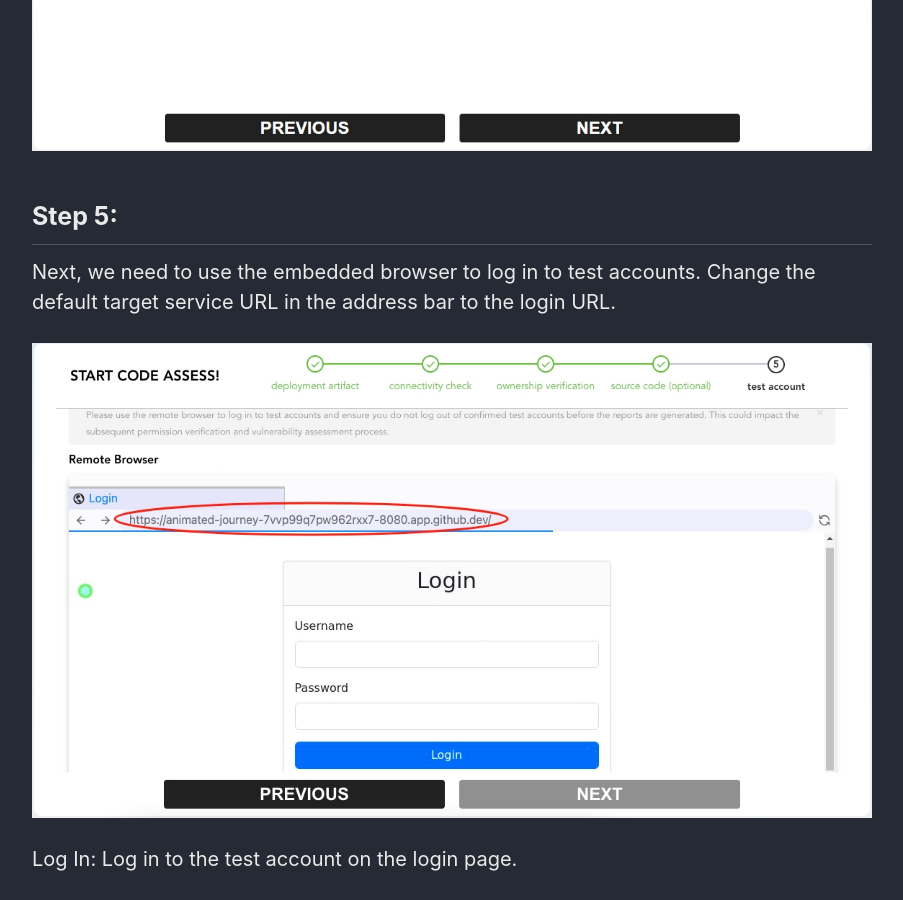
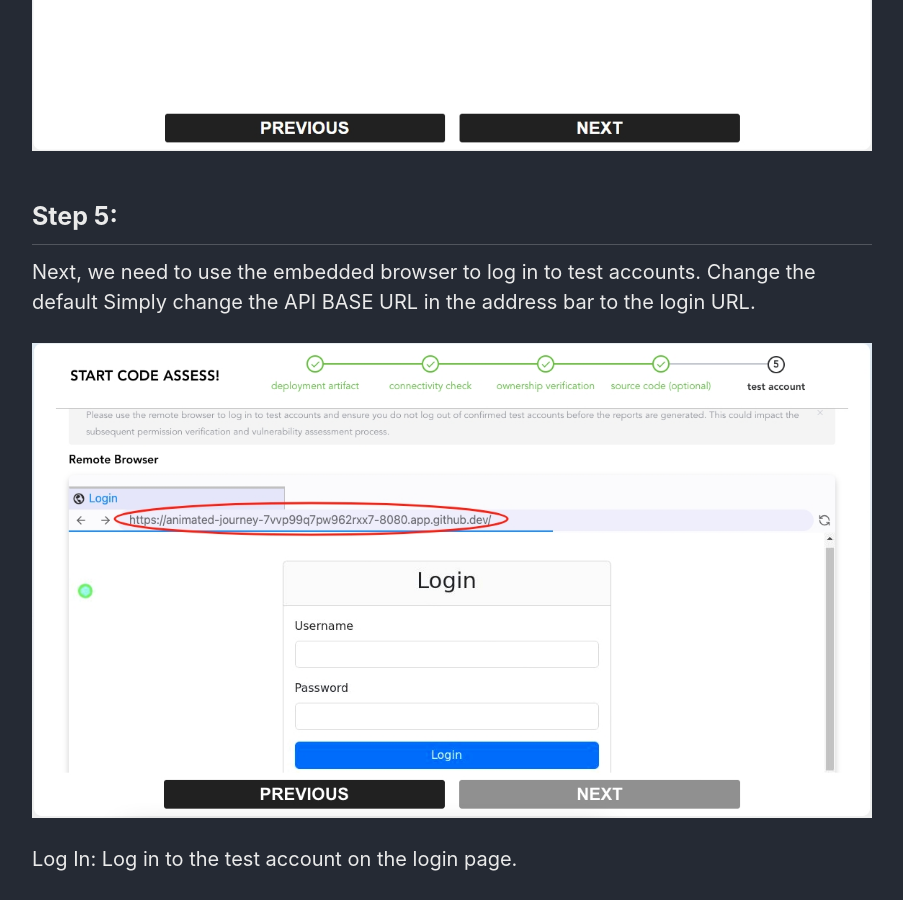
Before and after one commit to zast-ai/blog, a Jekyll site: the page built from _posts/2025-07-28-How-to-Use-Zast.ai.md, in a window 1280 px wide and 900 px high, scrolled down 4384 px. Shown: the whole window, without its empty margins (188-1091 px from the left). Built offline with Jekyll 4.4.1, drawn with Linux system fonts in a browser that asks for light colours; cached includes are drawn as plain includes; some of the changed text lies outside the part shown.

Commit message:
update blog

```diff
--- a/_posts/2025-07-28-How-to-Use-Zast.ai.md
+++ b/_posts/2025-07-28-How-to-Use-Zast.ai.md
@@ -32,7 +32,7 @@ Give the project a name, choose and upload the source code archive package (with
 
 ## Step 2:
 
-Simply enter the URL of the target service url.
+Simply enter the URL of the API BASE URL.
 
 ![]({{'/assets/img/ZastxCodespace/check.jpg' | relative_url }})
 
@@ -52,7 +52,7 @@ Then we can proceed to upload the source code. <a href="https://zast.ai" target=
 
 ## Step 5:
 
-Next, we need to use the embedded browser to log in to test accounts. Change the default target service URL in the address bar to the login URL.
+Next, we need to use the embedded browser to log in to test accounts. Change the default Simply change the API BASE URL in the address bar to the login URL.
 
 ![]({{'/assets/img/ZastxCodespace/browser1.jpg' | relative_url }})
 
```
